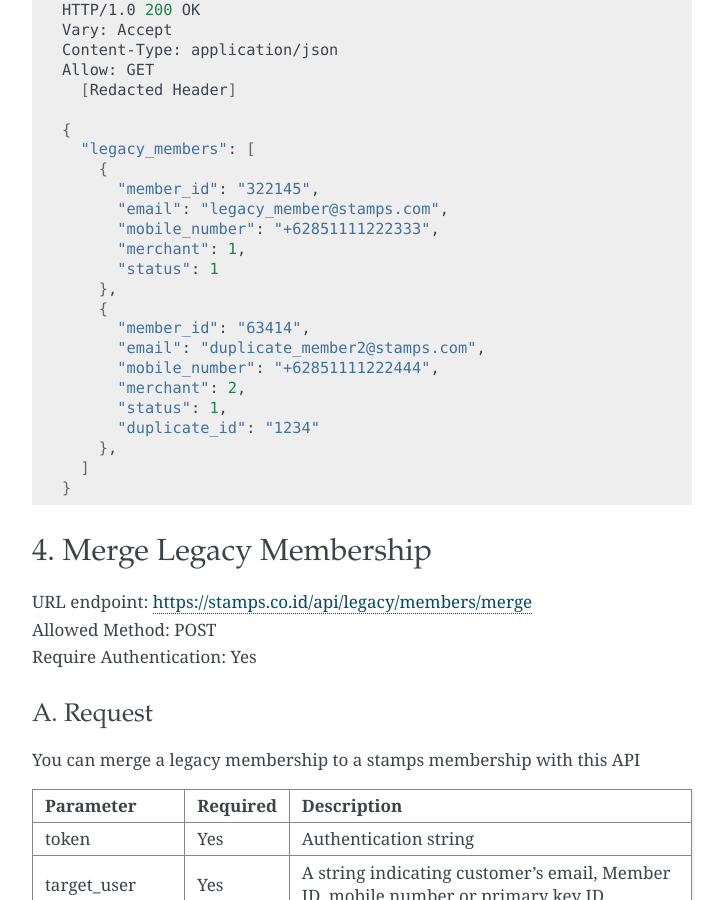
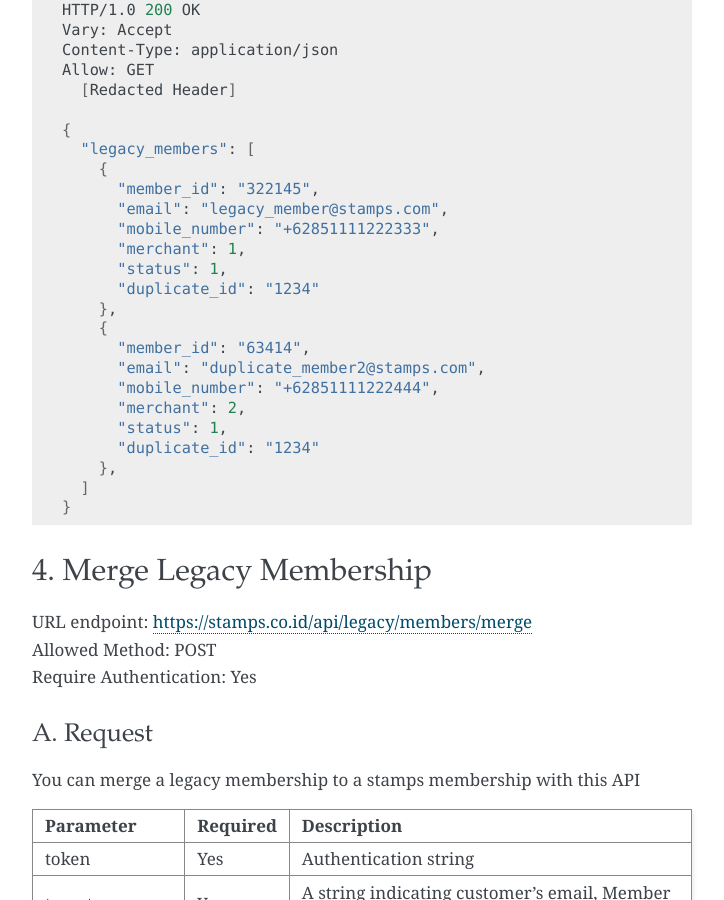
Before and after one commit to ui/stamps-api-docs, a Sphinx documentation site: the page built from source/legacy_members_api.rst, in a window 1280 px wide and 900 px high, scrolled down 3688 px. Shown: the whole window, without its empty margins (388-1112 px from the left). Built offline with Sphinx 7.4.7, drawn with Linux system fonts in a browser that asks for light colours.

Commit message:
Update search legacy duplicate ID (#129)

```diff
--- a/source/legacy_members_api.rst
+++ b/source/legacy_members_api.rst
@@ -197,7 +197,8 @@ C. Example Response
           "email": "legacy_member@stamps.com",
           "mobile_number": "+62851111222333",
           "merchant": 1,
-          "status": 1
+          "status": 1,
+          "duplicate_id": "1234"
         },
         {
           "member_id": "63414",
```
